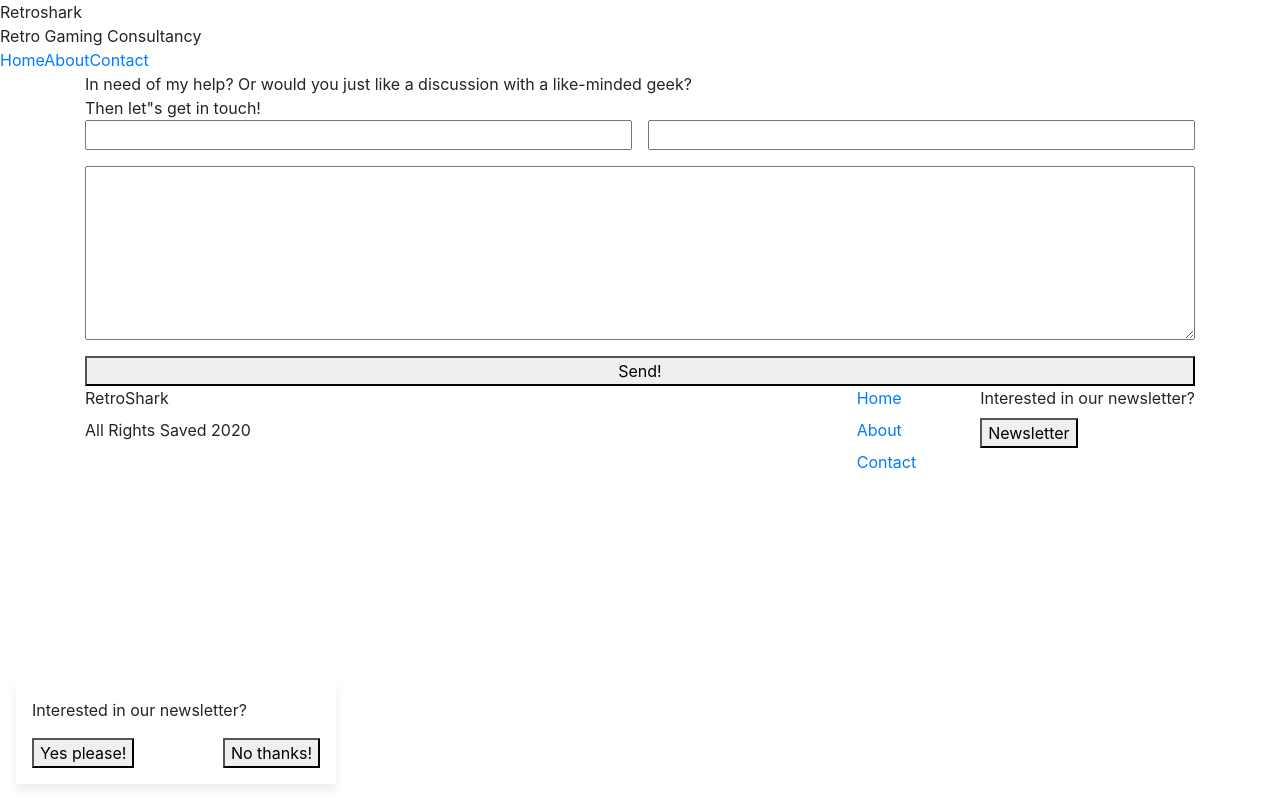
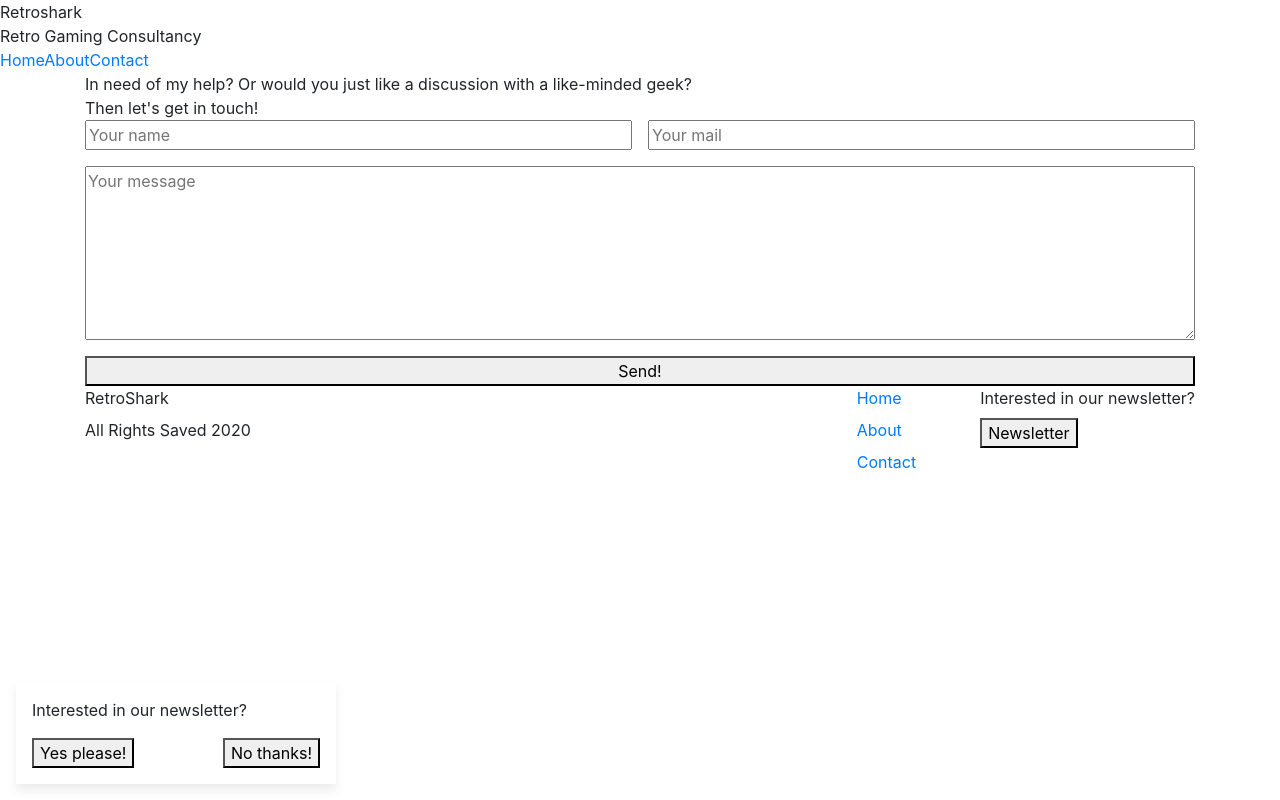
Before and after one commit to JonasThers/Retroshark, a React (Create React App) app: page /contact in a window 1280 px wide. Built offline with nearby package versions, Linux system fonts and the light colour scheme.

Commit message:
Contact form fixes

```diff
--- a/src/components/contact/contact.js
+++ b/src/components/contact/contact.js
@@ -1,5 +1,5 @@
-import React, { useState, useEffect } from "react";
-import { useForm } from "react-hook-form";
+import React, { useState, useEffect } from 'react';
+import { useForm } from 'react-hook-form';
 
 const Contact = () => {
   const { register, handleSubmit, errors } = useForm();
@@ -7,7 +7,7 @@ const Contact = () => {
   const [sent, setSent] = useState(false);
 
   useEffect(() => {
-    document.title = "RetroShark | Contact";
+    document.title = 'RetroShark | Contact';
   }, []);
 
   const onSubmit = () => {
@@ -15,49 +15,55 @@ const Contact = () => {
   };
 
   return (
-    <div className="container">
+    <div className='container'>
       <div>
         In need of my help? Or would you just like a discussion with a
         like-minded geek?
       </div>
-      <div>Then let"s get in touch!</div>
+      <div>Then let's get in touch!</div>
 
       <form className='contact-form' onSubmit={handleSubmit(onSubmit)}>
-        <div className="inputs">
+        <div className='inputs'>
+          <div className='field'>
             <input
-            name="name"
+              name='name'
+              placeholder='Your name'
               ref={register({
                 required: true,
               })}
             />
             {errors.name && <span>I would like to know your name</span>}
-
+          </div>
+          <div className='field'>
             <input
-            name="email"
+              name='email'
+              placeholder='Your mail'
               ref={register({
-              required: "We kind of need your email for this",
+                required: 'We kind of need your email for this',
                 pattern: {
                   value: /^[A-Z0-9._%+-]+@[A-Z0-9.-]+\.[A-Z]{2,4}$/i,
-                message: "This seems like an invalid email",
+                  message: 'This seems like an invalid email',
                 },
               })}
             />
-          {errors.email && errors.email.message}
+            {errors.email && <span>{errors.email.message}</span>}
+          </div>
         </div>
         <textarea
-          name="message"
+          name='message'
+          placeholder='Your message'
           ref={register({
             required: true,
           })}
-          rows="7"
+          rows='7'
         />
-        {errors.message && <span>Don"t you have anything to say?</span>}
+        {errors.message && <span>Don't you have anything to say?</span>}
 
-        <button type="submit">Send!</button>
+        <button type='submit'>Send!</button>
       </form>
       {sent && (
         <div>
-          Your message has hereby been sent! We"ll get back to you as soon as
+          Your message has hereby been sent! We'll get back to you as soon as
           possible!
         </div>
       )}
--- a/src/styles/pages/contact/_form.scss
+++ b/src/styles/pages/contact/_form.scss
@@ -4,17 +4,45 @@
 
   input,
   textarea {
+    margin-top: map-get($spacing-unit, 'small');
     margin-bottom: map-get($spacing-unit, 'small');
+  }
+
+  input {
+    width: 100%;
+  }
+
+  .field {
+    span {
+      margin-bottom: map-get($spacing-unit, 'small');
+    }
   }
 }
 
 @media (min-width: 768px) {
+  .contact-form {
+    input,
+    textarea {
+      margin-top: 0;
+    }
+
     .inputs {
       display: flex;
       justify-content: space-between;
 
       input {
+        width: 100%;
+      }
+    }
+
+    .field {
+      display: flex;
+      flex-direction: column;
       width: calc((50% - 0.5em));
+
+      span {
+        margin-bottom: map-get($spacing-unit, 'small');
       }
     }
   }
+}
--- a/src/styles/style.css
+++ b/src/styles/style.css
@@ -145,11 +145,24 @@
 
 .contact-form input,
 .contact-form textarea {
+  margin-top: 1em;
+  margin-bottom: 1em;
+}
+
+.contact-form input {
+  width: 100%;
+}
+
+.contact-form .field span {
   margin-bottom: 1em;
 }
 
 @media (min-width: 768px) {
-  .inputs {
+  .contact-form input,
+  .contact-form textarea {
+    margin-top: 0;
+  }
+  .contact-form .inputs {
     display: -webkit-box;
     display: -ms-flexbox;
     display: flex;
@@ -157,8 +170,21 @@
         -ms-flex-pack: justify;
             justify-content: space-between;
   }
-  .inputs input {
+  .contact-form .inputs input {
+    width: 100%;
+  }
+  .contact-form .field {
+    display: -webkit-box;
+    display: -ms-flexbox;
+    display: flex;
+    -webkit-box-orient: vertical;
+    -webkit-box-direction: normal;
+        -ms-flex-direction: column;
+            flex-direction: column;
     width: calc((50% - 0.5em));
+  }
+  .contact-form .field span {
+    margin-bottom: 1em;
   }
 }
 
```
Also changed, not shown: src/styles/maps/_spacing-unit.scss (+5 -5 lines), 1 other file (tests, documents, lock files or other folders). Lines whose indentation alone changed are shown as unchanged.
